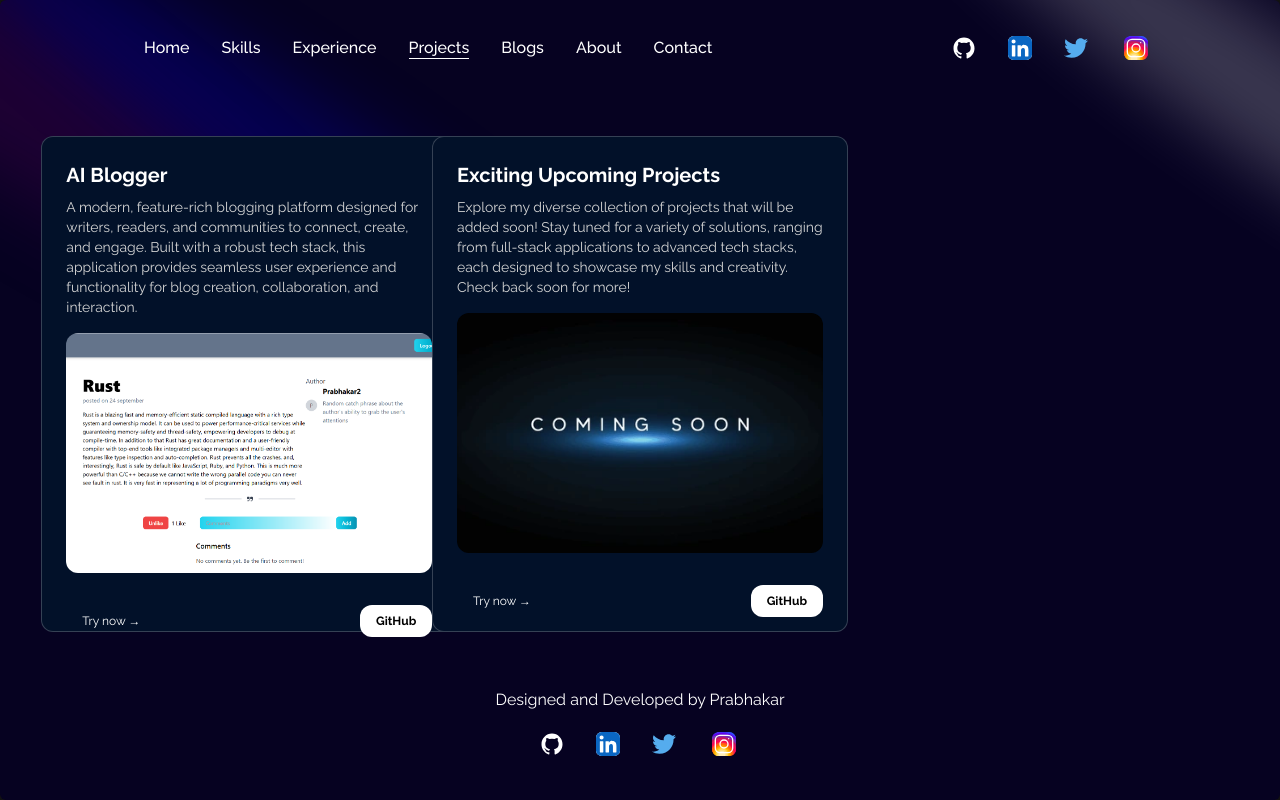
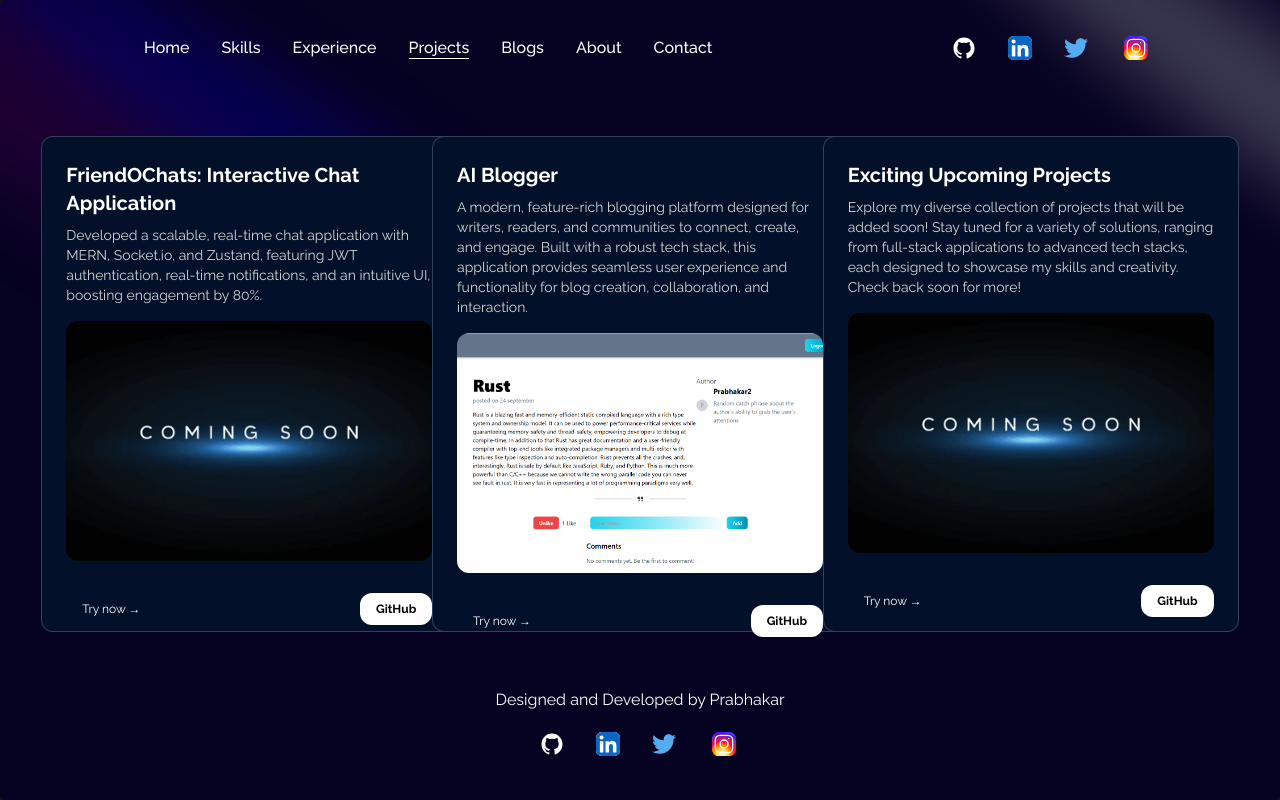
Before and after one commit to acheiveer/Portfolio-next, a Next.js app in the folder portfolio-next/: page /projects in a window 1280 px wide. Built offline with nearby package versions, Linux system fonts and the light colour scheme.

Commit message:
Added a project

```diff
--- a/portfolio-next/src/data/projects.ts
+++ b/portfolio-next/src/data/projects.ts
@@ -1,8 +1,16 @@
 import { IProject } from "./types"
 import AIBlogger from "@/Images/ProjectImages/AIBlogger.png"
 import soon from "@/Images/ProjectImages/soon.webp"
+import ChatApp from "@/Images/ProjectImages/soon.webp"
 
 const projects: Array<IProject> = [
+  {
+    title: "FriendOChats: Interactive Chat Application",
+    description: "Developed a scalable, real-time chat application with MERN, Socket.io, and Zustand, featuring JWT authentication, real-time notifications, and an intuitive UI, boosting engagement by 80%.",
+    thumbnail: ChatApp,
+    githubLink: "https://friendochats.onrender.com/",
+    demoLink: "https://friendochats.onrender.com/"
+  },
   {
     title: "AI Blogger",
     description: "A modern, feature-rich blogging platform designed for writers, readers, and communities to connect, create, and engage. Built with a robust tech stack, this application provides seamless user experience and functionality for blog creation, collaboration, and interaction.",
```
Also changed, not shown: portfolio-next/src/Images/ProjectImages/ChatApp.png (added).
